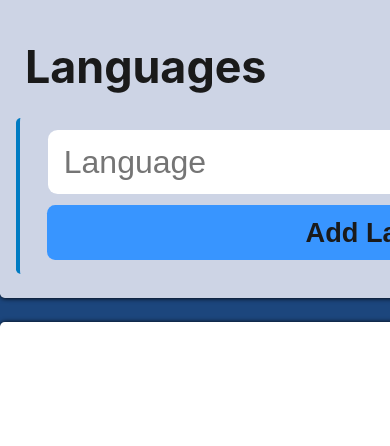
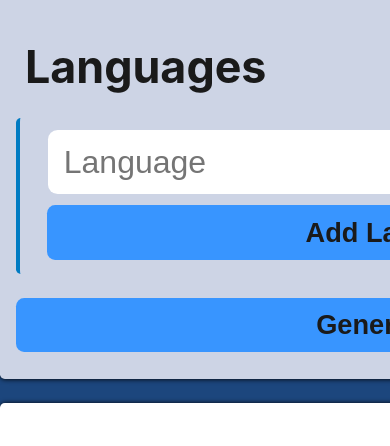
Before and after one commit to G-Cioni/cv-creator, a React (Create React App) app: page / in a window 390 px wide. Shown: the part 3009-3455 px from the top of the page. Built offline with nearby package versions, Linux system fonts and the light colour scheme.

Commit message:
Added generate pdf button

```diff
--- a/src/components/forms/Forms.jsx
+++ b/src/components/forms/Forms.jsx
@@ -212,6 +212,9 @@ class Forms extends Component {
           <h2 className="formTitle">Languages</h2>
           {languagesForms}
         </div>
+        <button id="generatePdfBtn" onClick={window.print}>
+          Generate pdf
+        </button>
       </div>
     );
   }
--- a/src/styles/App.css
+++ b/src/styles/App.css
@@ -128,6 +128,11 @@ button:focus {
 .inputWithRemoveBtn button {
   height: 2em;
   width: 2em;
+}
+
+#generatePdfBtn {
+  margin-bottom: 1.2em;
+  width: 92%;
 }
 
 /* ====
@@ -426,6 +431,10 @@ p {
     width: 94.5%;
     font-size: 1.7rem;
   }
+  #generatePdfBtn {
+    margin-bottom: 1em;
+    width: 96%;
+  }
 
   input,
   textarea {
```
